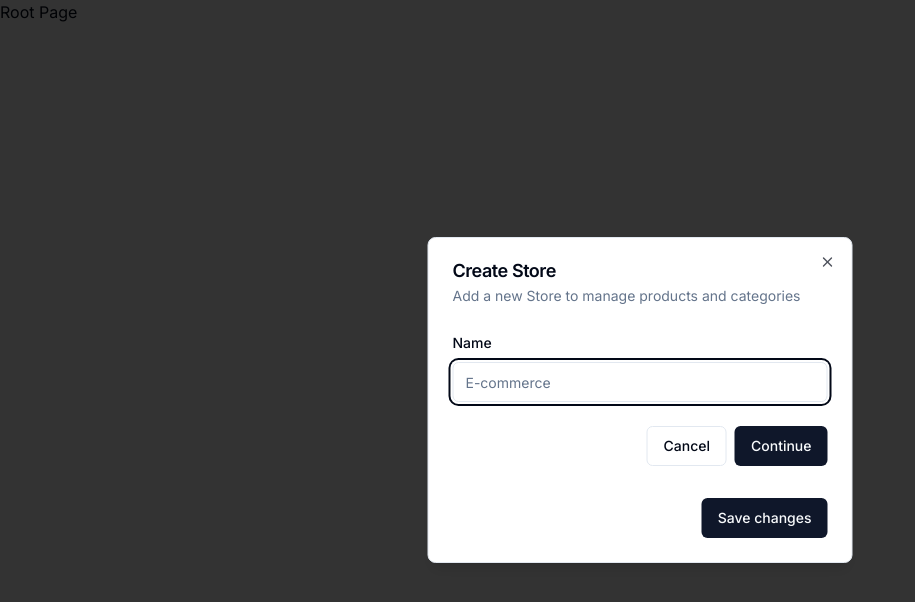
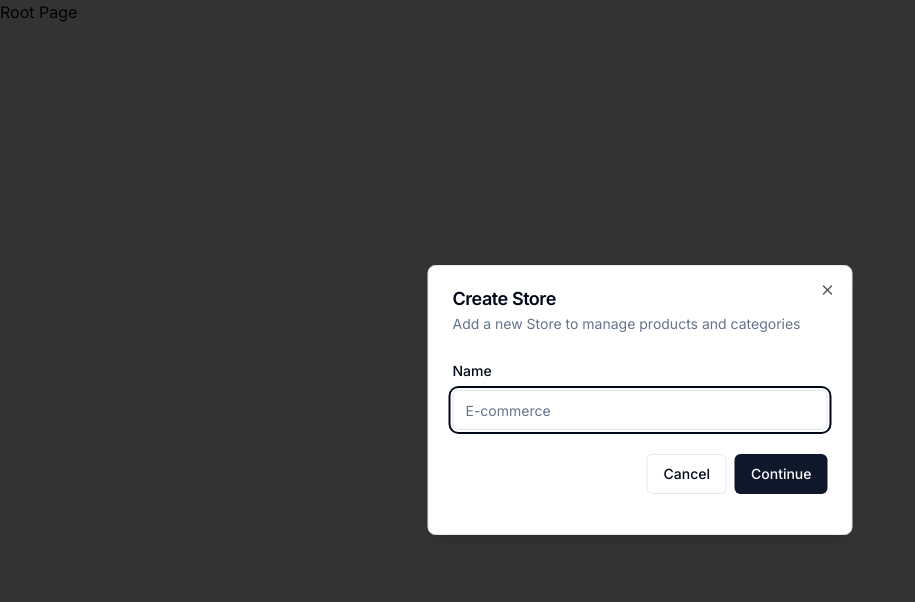
Before and after one commit to yetabalij/ecommerce-admin, a Next.js app: page / in a window 1280 px wide. Shown: the top 602 px of the page, without its empty margins (0-915 px from the left). Built offline with nearby package versions, Linux system fonts and the light colour scheme.

Commit message:
unused code removed.

```diff
--- a/components/ui/modal.tsx
+++ b/components/ui/modal.tsx
@@ -39,9 +39,6 @@ export const Modal: React.FC<modalProps> = ({
           <DialogDescription>{description}</DialogDescription>
         </DialogHeader>
         <div>{children}</div>
-        <DialogFooter>
-          <Button type="submit">Save changes</Button>
-        </DialogFooter>
       </DialogContent>
     </Dialog>
   );
```
